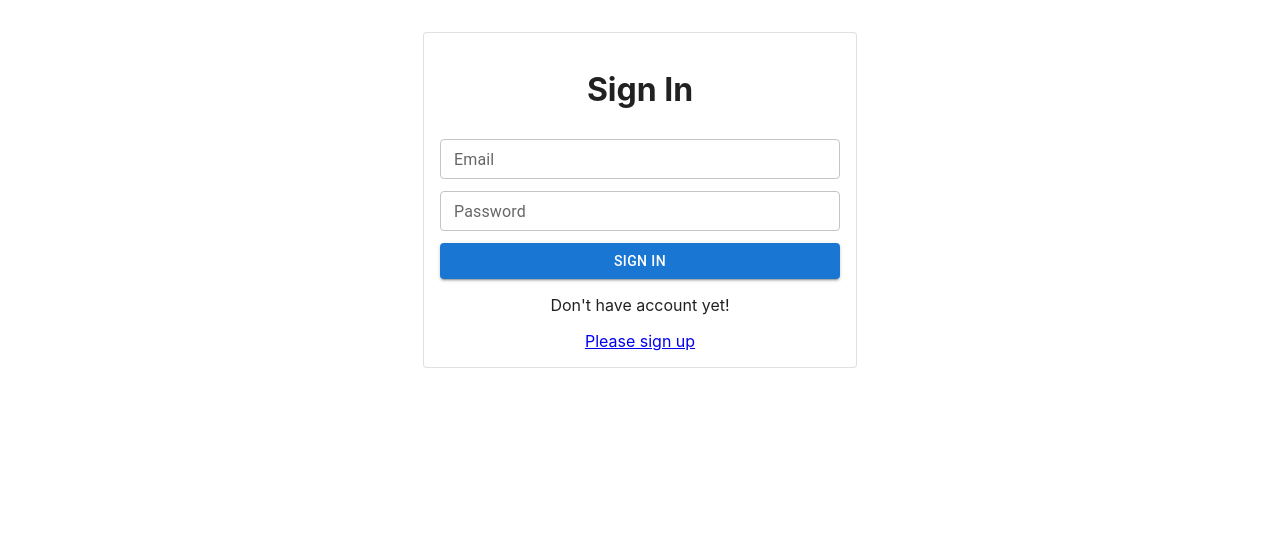
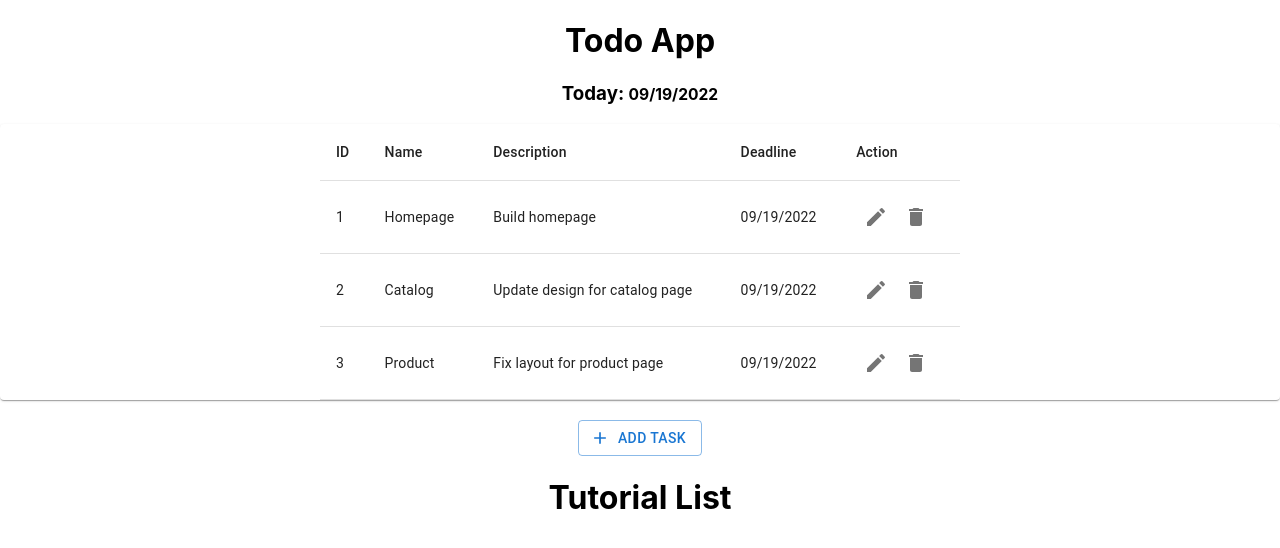
Before and after one commit to huy3001/todoapp, a React (Create React App) app: page / in a window 1280 px wide. Before the commit this address led to /login. Shown: the top 548 px of the page. Built offline with nearby package versions, Linux system fonts and the light colour scheme.

Commit message:
Training react table

```diff
--- a/package.json
+++ b/package.json
@@ -27,8 +27,10 @@
     "react-hook-form": "^7.36.1",
     "react-redux": "^8.0.2",
     "react-router-dom": "^5.3.3",
-    "react-scripts": "^4.0.3",
+    "react-scripts": "^5.0.1",
+    "react-table": "^7.7.0",
     "redux": "^4.2.0",
+    "sass": "^1.63.6",
     "typescript": "^4.8.3",
     "web-vitals": "^2.1.4"
   },
--- a/src/App.tsx
+++ b/src/App.tsx
@@ -1,28 +1,28 @@
 import React from 'react';
-import { useSelector } from 'react-redux';
+// import { useSelector } from 'react-redux';
 import { Route, Switch, Redirect } from 'react-router-dom';
-import { selectAuth } from 'features/user/selectors';
+// import { selectAuth } from 'features/user/selectors';
 import { LocalizationProvider } from '@mui/x-date-pickers/LocalizationProvider';
 import { AdapterDayjs } from '@mui/x-date-pickers/AdapterDayjs';
 import 'App.css';
 import Home from 'components/Home';
-import LoginPage from 'components/user/pages/LoginPage';
-import RegisterPage from 'components/user/pages/RegisterPage';
+// import LoginPage from 'components/user/pages/LoginPage';
+// import RegisterPage from 'components/user/pages/RegisterPage';
 
 const App = () => {
-  const logInStatus = useSelector(selectAuth);
+  // const logInStatus = useSelector(selectAuth);
 
   return (
     <LocalizationProvider dateAdapter={AdapterDayjs}>
       <div className="App">
-        {!logInStatus.isLoggedIn && <Redirect to="/login" />}
+        {/* {!logInStatus.isLoggedIn && <Redirect to="/login" />} */}
         <Switch>
-          <Route path="/login">
+          {/* <Route path="/login">
             <LoginPage />
           </Route>
           <Route path="/register">
             <RegisterPage />
-          </Route>
+          </Route> */}
           <Route path="/">
             <Home />
           </Route>
--- /dev/null
+++ b/src/api/tutorialServices.ts
@@ -0,0 +1,3 @@
+const tutorialServices = {};
+
+export default tutorialServices;
--- a/src/components/Home.tsx
+++ b/src/components/Home.tsx
@@ -2,6 +2,7 @@ import React from 'react';
 import Title from 'components/Title';
 import ToDoList from 'components/ToDoList';
 import formatDate from 'components/FormatDate';
+import TutorialList from 'components/tutorial/list/TutorialList';
 import dayjs from 'dayjs';
 
 const Home = () => {
@@ -12,6 +13,7 @@ const Home = () => {
         day={formatDate(dayjs())}
       />
       <ToDoList />
+      <TutorialList />
     </div>
   );
 };
--- a/src/components/Title.tsx
+++ b/src/components/Title.tsx
@@ -1,12 +1,22 @@
-const Title = (props: any) => {
+import React, { FC } from 'react';
+import { Dayjs } from 'dayjs';
+
+type TitleProps = {
+  text: string;
+  day?: Dayjs | any;
+};
+
+const Title: FC<TitleProps> = ({ text, day }) => {
   return (
     <div className="TitleWrapper">
-      <h1 className="Title">{props.text}</h1>
-      <h3 className="CurrentDate">
-        <span>Today:</span>
-        &nbsp;
-        <small>{props.day}</small>
-      </h3>
+      {text && <h1 className="Title">{text}</h1>}
+      {day && (
+        <h3 className="CurrentDate">
+          <span>Today:</span>
+          &nbsp;
+          <small>{day}</small>
+        </h3>
+      )}
     </div>
   );
 };
--- /dev/null
+++ b/src/components/tutorial/list/TutorialList.tsx
@@ -0,0 +1,12 @@
+import React from 'react';
+import Title from 'components/Title';
+
+const TutorialList = () => {
+  return (
+    <div className="TutorialList">
+      <Title text="Tutorial List" />
+    </div>
+  );
+};
+
+export default TutorialList;
--- /dev/null
+++ b/src/components/user/forms/Login.module.scss
@@ -0,0 +1,7 @@
+.loginHeading {
+    color: grey;
+}
+
+.loginText {
+    color: coral;
+}
--- a/src/components/user/forms/Login.tsx
+++ b/src/components/user/forms/Login.tsx
@@ -8,6 +8,7 @@ import Button from '@mui/material/Button';
 import Card from '@mui/material/Card';
 import TextField from '@mui/material/TextField';
 import { login } from 'features/user/reducers/auth';
+import styles from 'components/user/forms/Login.module.scss';
 
 const Login = () => {
   const dispatch: AppDispatch = useDispatch();
@@ -55,7 +56,7 @@ const Login = () => {
           p: 2,
         }}
       >
-        <h1>Sign In</h1>
+        <h1 className={styles.loginHeading}>Sign In</h1>
         <form onSubmit={handleSubmit(handleLogin)}>
           <Controller
             name="email"
@@ -121,7 +122,7 @@ const Login = () => {
             Sign In
           </Button>
         </form>
-        <p>Don't have account yet!</p>
+        <p className={styles.loginText}>Don't have account yet!</p>
         <Link to="/register">Please sign up</Link>
       </Card>
     </div>
--- a/src/components/user/pages/LoginPage.tsx
+++ b/src/components/user/pages/LoginPage.tsx
@@ -5,7 +5,7 @@ import { clearMessage } from 'features/user/reducers/message';
 import { selectAuth, selectMessage } from 'features/user/selectors';
 import { AppDispatch } from 'store/store';
 import Login from 'components/user/forms/Login';
-import Alert from '@mui/material/Alert';
+// import Alert from '@mui/material/Alert';
 
 const LoginPage = () => {
   const logInStatus = useSelector(selectAuth);
```
Also changed, not shown: src/components/tutorial/actions/AddTutorial.tsx (added, +7 -0 lines), src/components/tutorial/list/Tutorial.tsx (added, +7 -0 lines), 1 other file (tests, documents, lock files or other folders).
